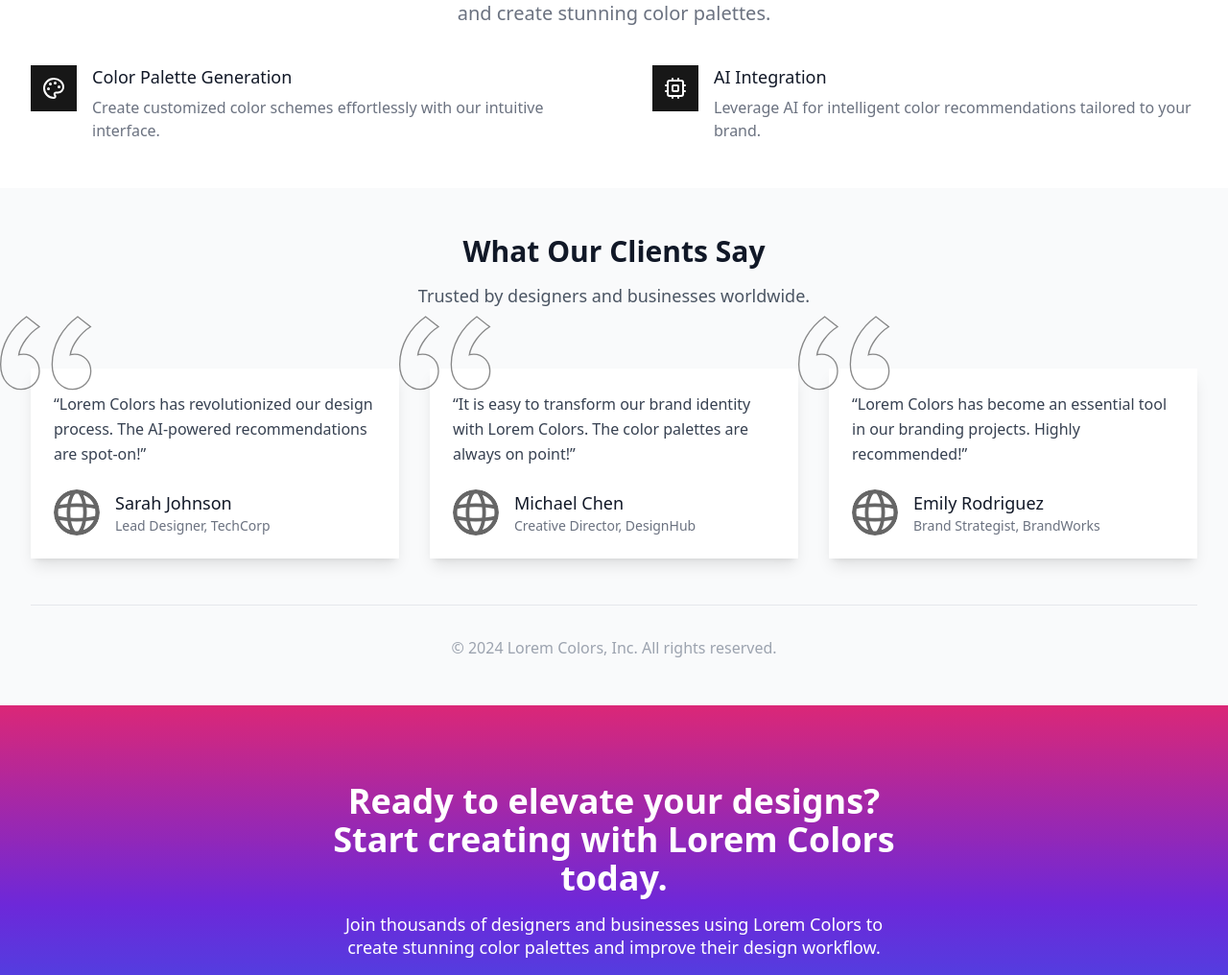
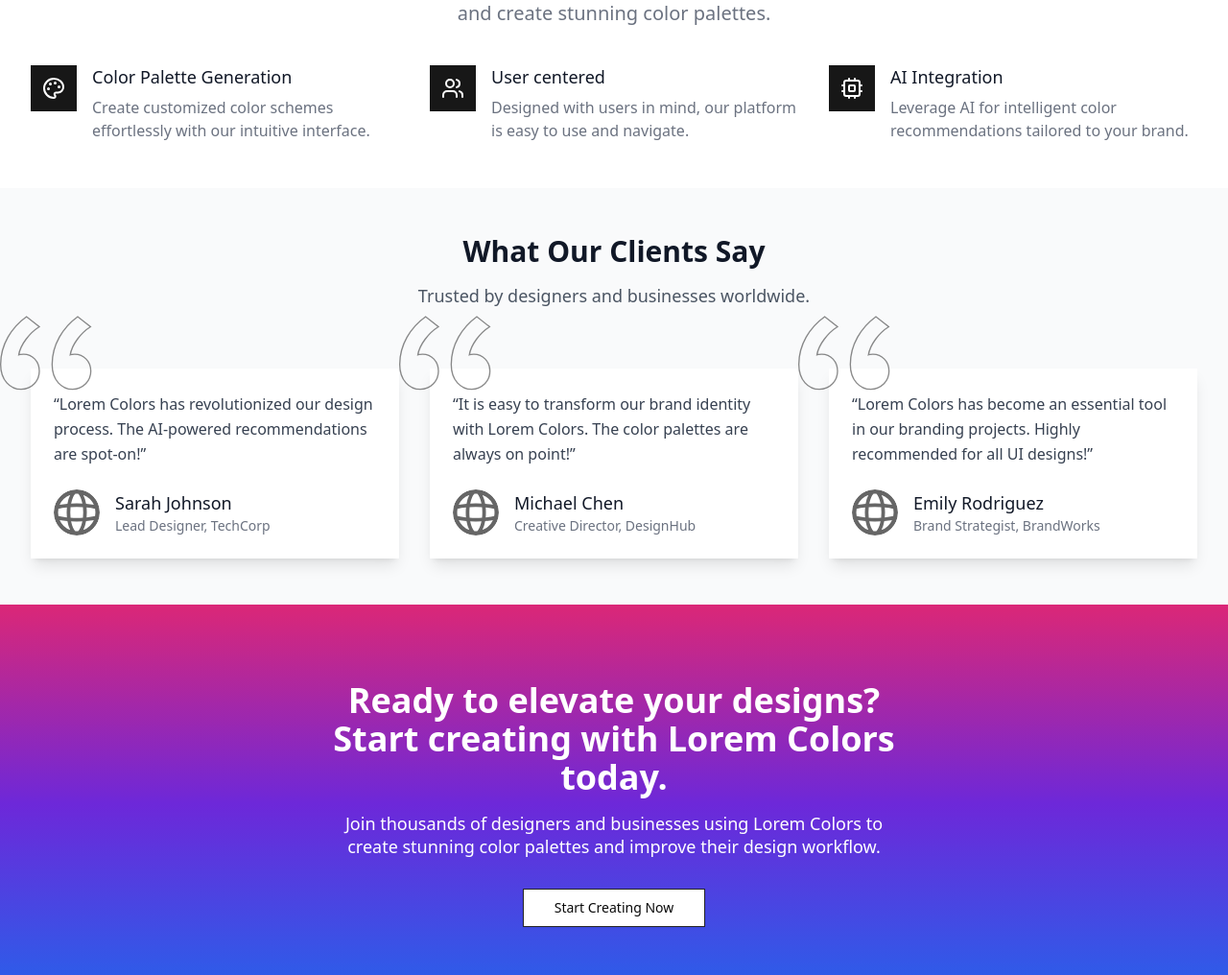
Before and after one commit to peterkessibu/lorem-colors, a Next.js app: page / in a window 1280 px wide. Shown: the part 872-1888 px from the top of the page at 96% size. Built offline with nearby package versions, Linux system fonts and the light colour scheme.

Commit message:
Refactor CallToAction, Features, Footer, Header, Hero, and Testimonials components; update button variant, enhance layout, and improve accessibility; modify testimonial content and footer structure; adjust development script in package.json.

```diff
--- a/components/CallToAction.js
+++ b/components/CallToAction.js
@@ -31,7 +31,7 @@ export default function CallToAction() {
         >
           <Link href={"/color-palette"}>
             <Button
-              variant="secondary"
+              variant="outline"
               size="lg"
               className="mt-8 w-full sm:w-auto"
             >
--- a/components/Features.js
+++ b/components/Features.js
@@ -1,5 +1,7 @@
+"use client";
+
 import { motion } from "framer-motion";
-import { Palette, Cpu } from "lucide-react";
+import { Palette, Users, Cpu } from "lucide-react";
 
 const features = [
   {
@@ -7,6 +9,12 @@ const features = [
     description:
       "Create customized color schemes effortlessly with our intuitive interface.",
     icon: Palette,
+  },
+  {
+    name: "User centered",
+    description:
+      "Designed with users in mind, our platform is easy to use and navigate.",
+    icon: Users,
   },
   {
     name: "AI Integration",
@@ -34,7 +42,7 @@ export default function Features() {
         </div>
 
         <div className="mt-10">
-          <dl className="space-y-10 space-x-6 md:space-y-0 md:grid md:grid-cols-2 md:gap-x-8 md:gap-y-10">
+          <dl className="space-y-10 md:space-y-0 md:grid md:grid-cols-3 md:gap-x-8 md:gap-y-10">
             {features.map((feature, index) => (
               <motion.div
                 key={feature.name}
--- a/components/Footer.js
+++ b/components/Footer.js
@@ -67,7 +67,7 @@ export default function Footer() {
                 (
                   social, // Renamed parameter to 'social'
                 ) => (
-                  <a
+                  <Link
                     key={social.name}
                     href={social.href}
                     className="text-gray-400 hover:text-gray-500"
@@ -76,7 +76,7 @@ export default function Footer() {
                     {social.icon && (
                       <social.icon className="h-6 w-6" aria-hidden="true" />
                     )}
-                  </a>
+                  </Link>
                 ),
               )}
             </div>
@@ -96,12 +96,12 @@ export default function Footer() {
                   <ul className="mt-4 space-y-4">
                     {section.links.map((link) => (
                       <li key={link.name}>
-                        <a
+                        <Link
                           href={link.href}
                           className="text-base text-gray-500 hover:text-gray-900"
                         >
                           {link.name}
-                        </a>
+                        </Link>
                       </li>
                     ))}
                   </ul>
@@ -112,9 +112,9 @@ export default function Footer() {
         </div>
         {/* Bottom Footer */}
         <div className="mt-12 border-t border-gray-200 pt-8">
-          <p className="text-base text-gray-400 xl:text-center">
+          <div className="text-base text-gray-400 xl:text-center">
             &copy; {currentYear} Lorem Colors, Inc. All rights reserved.
-          </p>
+          </div>
         </div>
       </div>
     </footer>
--- a/components/Header.js
+++ b/components/Header.js
@@ -11,7 +11,7 @@ export default function Header() {
       animate={{ opacity: 1, y: 0 }}
       transition={{ duration: 0.5 }}
     >
-      <div className="max-w-7xl mx-auto px-4 sm:px-6 lg:px-8">
+      <div className="max-w-7xl mx-aut0 px-4 sm:px-6 lg:px-8">
         <div className="flex justify-between items-center py-6 md:justify-start md:space-x-10">
           <div className="flex justify-start lg:w-0 lg:flex-1">
             <a href="#" className="flex items-center">
--- a/components/Hero.js
+++ b/components/Hero.js
@@ -5,7 +5,8 @@ import Image from "next/image";
 export default function Hero() {
   return (
     <div className="relative bg-background overflow-hidden">
-      <div className="max-w-7xl mx-auto">
+      <div className="max-w-7xl mx-auto z-10 relative">
+        <div className="absolute top-0 left-8 w-96 h-72 rounded-full bg-black bg-opacity-50 filter blur-lg z-0"></div>
         <div className="relative z-10 pb-8 bg-background sm:pb-16 md:pb-20 lg:max-w-2xl lg:w-full lg:pb-28 xl:pb-32">
           <svg
             className="hidden lg:block absolute right-0 inset-y-0 h-full w-48 text-background transform translate-x-1/2"
@@ -66,7 +67,7 @@ export default function Hero() {
         <div className="lg:absolute lg:inset-y-0 lg:right-0 lg:w-1/2">
           <Image
             className="h-56 w-full object-cover sm:h-72 md:h-96 lg:w-full lg:h-full"
-            src="/placeholder.svg?height=600&width=800"
+            src="/globe.svg"
             alt="Color palette illustration"
             width={800}
             height={600}
--- a/components/Testimonials.js
+++ b/components/Testimonials.js
@@ -26,7 +26,7 @@ export default function Testimonials() {
     },
     {
       content:
-        "Lorem Colors has become an essential tool in our branding projects. Highly recommended!",
+        "Lorem Colors has become an essential tool in our branding projects. Highly recommended for all UI designs!",
       author: {
         name: "Emily Rodriguez",
         role: "Brand Strategist, BrandWorks",
@@ -80,7 +80,7 @@ export default function Testimonials() {
               </svg>
 
               {/* Testimonial Content */}
-              <motion.p
+              <motion.div
                 className="mt-3 text-base text-gray-500 sm:mt-5 sm:text-lg sm:max-w-xl sm:mx-auto md:mt-5 md:text-xl lg:mx-0"
                 initial={{ opacity: 0, y: 20 }}
                 animate={{ opacity: 1, y: 0 }}
@@ -110,7 +110,7 @@ export default function Testimonials() {
                     </div>
                   </footer>
                 </blockquote>
-              </motion.p>
+              </motion.div>
             </motion.div>
           </AnimatePresence>
         </div>
@@ -164,14 +164,6 @@ export default function Testimonials() {
             </div>
           ))}
         </div>
-
-        {/* Bottom Footer */}
-        <div className="mt-12 border-t border-gray-200 pt-8">
-          <p className="text-base text-gray-400 xl:text-center">
-            &copy; {new Date().getFullYear()} Lorem Colors, Inc. All rights
-            reserved.
-          </p>
-        </div>
       </div>
     </section>
   );
--- a/package.json
+++ b/package.json
@@ -3,7 +3,7 @@
   "version": "0.1.0",
   "private": true,
   "scripts": {
-    "dev": "next dev",
+    "dev": "next dev --turbo",
     "build": "next build",
     "start": "next start",
     "lint": "next lint"
```
